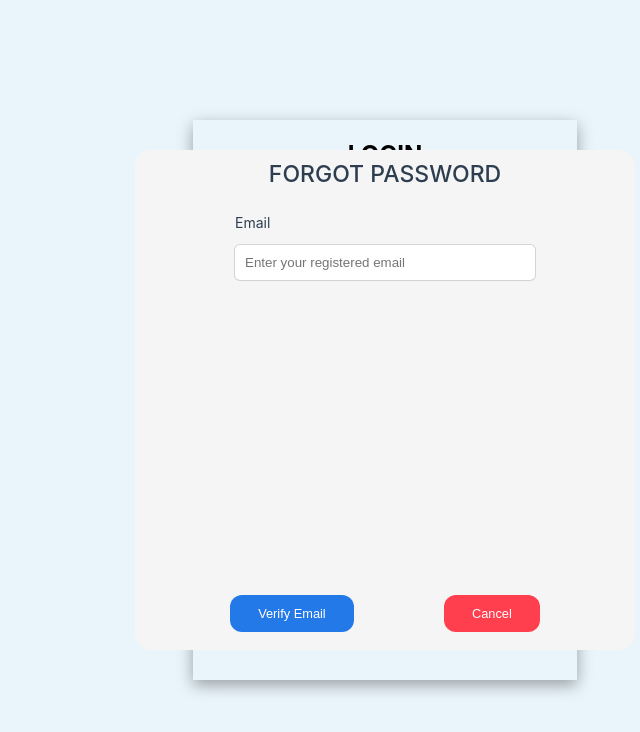
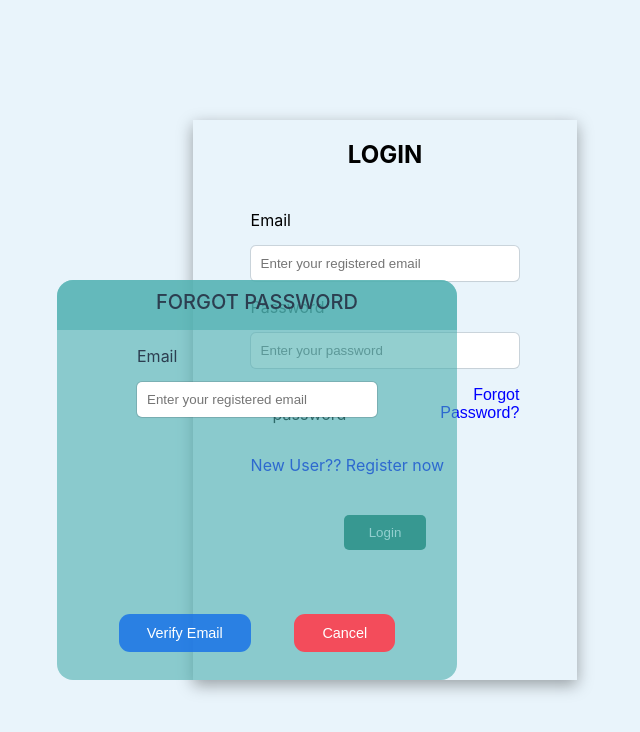
Before and after one commit to sujitha826/React-login-task, a React (Create React App) app: page / in a window 1280 px wide. Both pictures are taken after a click on the button "Forgot Password?". Shown: the top 732 px of the page, without its empty margins (255-895 px from the left). Built offline with nearby package versions, Linux system fonts and the light colour scheme.

Commit message:
random-style-changes

```diff
--- a/src/components/AddResetPassword.js
+++ b/src/components/AddResetPassword.js
@@ -9,7 +9,6 @@ export default function AddResetPassword({ inputPassword, setInputPassword }) {
             ...inputPassword,
             [e.target.name]: e.target.value
         });
-        console.log("password changes" + JSON.stringify(inputPassword));
     }
 
     return (
--- a/src/components/ForgotPassword.js
+++ b/src/components/ForgotPassword.js
@@ -76,13 +76,13 @@ export default function ForgotPassword({ setshowforgotModal }) {
 
     return (
         <>
-            <div className="modal_page">
-                <div className="modal_container">
-                    <div className="modal_header">
-                        <h2 className="modal_heading">FORGOT PASSWORD</h2>
+            <div className="forgot_page">
+                <div className="forgot_container">
+                    <div className="forgot_header">
+                        <h2 className="forgot_heading">FORGOT PASSWORD</h2>
                     </div>
 
-                    <div className="modal_form">
+                    <div className="forgot_form">
                         <div style={{ width: "60%" }}>
                             <Input
                                 title="Email"
@@ -101,15 +101,15 @@ export default function ForgotPassword({ setshowforgotModal }) {
                         )}
                     </div>
 
-                    <div className="modal_actions">
+                    <div className="forgot_actions">
                         <button
-                            className="btn"
+                            className="butn"
                             onClick={showReset ? resetPassword : handleVerifyEmail}
                         >
                             {showReset ? "Reset Password" : "Verify Email"}
                         </button>
                         <button
-                            className="cancel_btn"
+                            className="can_btn"
                             onClick={() => setshowforgotModal(false)}
                         >
                             Cancel
--- a/src/css/ForgotStyle.css
+++ b/src/css/ForgotStyle.css
@@ -1,88 +1,91 @@
-.modal_page {
-    position: fixed;
-    top: 50%;
+.forgot_page {
+    display: flex;
+    align-items: center;
+    justify-content: center;
+    position: absolute;
+    top: 60%;
     left: 40%;
     transform: translate(-50%, -50%);
-    filter:alpha(opacity=90);
 }
 
-.modal_container {
-    width: 500px;
-    height: 500px;
-    background: #16ccecf1;
+.forgot_container {
+    width: 400px;
+    height: 400px;
     color: rgb(255, 255, 255);
     border-radius: 16px;
     border: #2c3e50;
+    background: rgba(76, 175, 175, 0.6);
 }
 
-.modal_header {
+.forgot_header {
     height: 50px;
-    background: whitesmoke;
+    background: rgba(76, 175, 175, 0.6);
     overflow: hidden;
     border-top-left-radius: 16px;
     border-top-right-radius: 16px;
 }
 
-.modal_heading {
+.forgot_heading {
     margin: 0;
     padding: 10px;
     color: #2c3e50;
     font-weight: 500;
-    font-size: 23px;
+    font-size: 20px;
     text-align: center;
 }
 
-.modal_form {
+.forgot_form {
     width: 100%;
     display: flex;
     flex-direction: column;
-    font-size: 14px;
+    font-size: 16px;
     color: #2c3e50;
     align-items: center;
 }
 
-.modal_actions {
+.forgot_actions {
     position: absolute;
     bottom: 3px;
     margin-bottom: 25px;
-    width: 100%;
+    width: 80%;
     align-items: center;
     display: flex;
     justify-content: space-around;
-    margin-left: 50px;
+    margin-left: 40px;
 }
 
-.btn {
-    margin-top: 5px;
+.butn {
+    margin-top: 6px;
     cursor: pointer;
-    font-weight: 500;
+    font-weight: 400;
     padding: 11px 28px;
-    border-radius: 12px;
-    font-size: 0.8rem;
+    border-radius: 11px;
+    font-size: 0.9rem;
     border: none;
     color: #fff;
-    background: #1973e8f1;
+    background: #1973e8d8;
     transition: all 0.25s ease;
 }
 
-.btn:hover {
-    box-shadow: 0 10px 20px -10px rgba(255, 62, 78, 0.6);
+.butn:hover {
+    box-shadow: 0 10px 20px -10px rgba(255, 62, 78, 0.87);
     transform: translateY(-5px);
 }
 
-.cancel_btn {
-    margin-top: 5px;
+.can_btn {
+    margin-top: 6px;
     cursor: pointer;
-    font-weight: 500;
+    font-weight: 400;
     padding: 11px 28px;
-    border-radius: 12px;
-    font-size: 0.8rem;
+    border-radius: 11px;
+    font-size: 0.9rem;
     border: none;
     color: white;
-    background: #ff3e4eda;
+    background: #ff3e4ee5;
     transition: all 0.25s ease;
 }
 
-.cancel_btn:hover {
+.can_btn:hover {
+    box-shadow: 0 10px 20px -10px rgba(255, 62, 78, 0.87);
     transform: translateY(-5px);
 }
```
